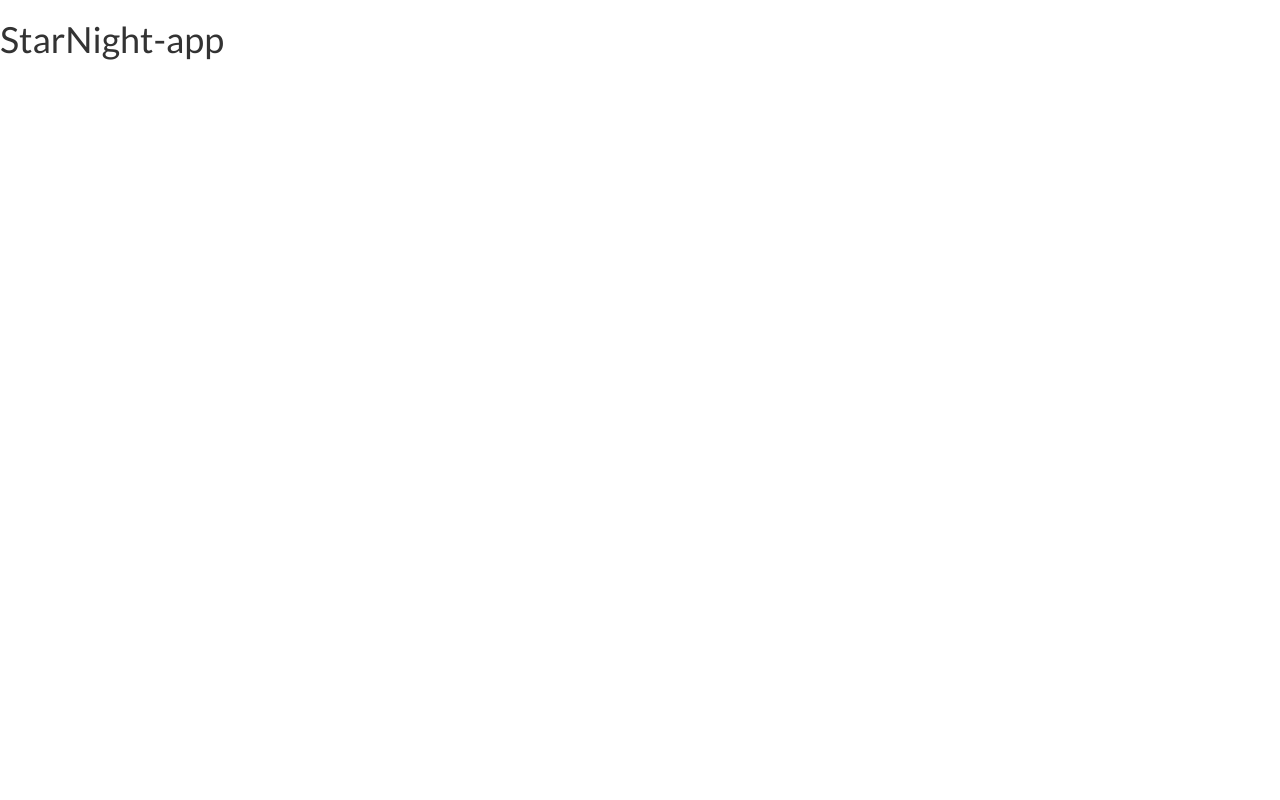
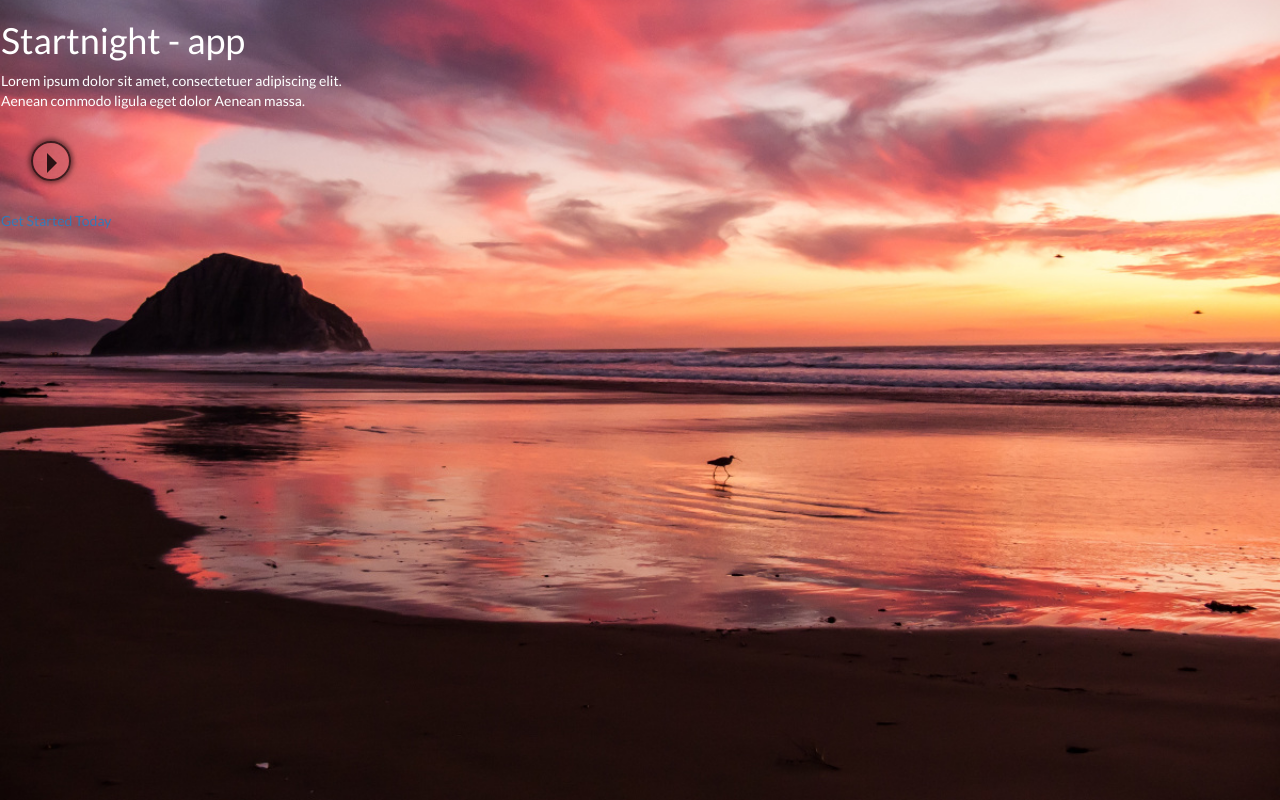
Before and after one commit to TejaswiR/mypsd2html, a plain HTML site: page index.html in a window 1280 px wide. Drawn offline with nearby package versions, Linux system fonts and the light colour scheme.

Commit message:
current changes

```diff
--- a/index.html
+++ b/index.html
@@ -11,6 +11,17 @@
   <link href='http://fonts.googleapis.com/css?family=Lato:400,300,700' rel='stylesheet' type='text/css'>
   </head>
 <body>
-  <h1>StarNight-app</h1>
+<section id="land">
+ <div class="cont">
+    <h1>Startnight - app</h1>
+    <p>Lorem ipsum dolor sit amet, consectetuer adipiscing elit.<br>
+         Aenean commodo ligula eget dolor Aenean massa.
+    </p>
+    <div class="play_border">
+    <div class="play_button"></div>
+    </div>
+    <a href="#">Get Started Today</a>
+  </div>
+</section>
 </body>
 </html>
--- a/styles.css
+++ b/styles.css
@@ -1,3 +1,46 @@
 body {
   font-family: 'Lato', sans-serif;
 }
+
+#land {
+  width: 100% ;
+  height: 100vh ;
+  background-image: url('night.jpg');
+  background-size: cover;
+  background-position: 50% 50%;
+  background-repeat: no-repeat;
+  color: #FFF;
+}
+
+#land .cont {
+  border: 1px solid transparent;
+}
+
+.play_border {
+    margin:30px;
+    border: 2px solid rgba(0,0,0,0.7);
+    border-radius: 100%;
+    width: 40px;
+    height: 40px;
+    box-shadow: 0px 0px 5px 2px rgba(0, 0, 0, 0.5);
+}
+.play_border:hover{
+    border-color: transparent;
+    box-shadow: 0px 0px 5px 2px rgba(0, 0, 0, 0.2);
+}
+.play_border:hover .play_button{
+    border-left: 10px solid rgba(0,0,0,0.5);
+}
+.play_border:active{
+    box-shadow: 0px 0px 5px 2px rgba(0, 0, 0, 0.2);
+  }
+.play_button {
+    position:relative;
+    top: 10px;
+    left: 40%;
+    width: 0;
+    height: 0;
+    border-top: 10px solid transparent;
+    border-bottom: 10px solid transparent;
+    border-left: 10px solid rgba(0,0,0,0.8);
+}
```
Also changed, not shown: night.jpg (added).
